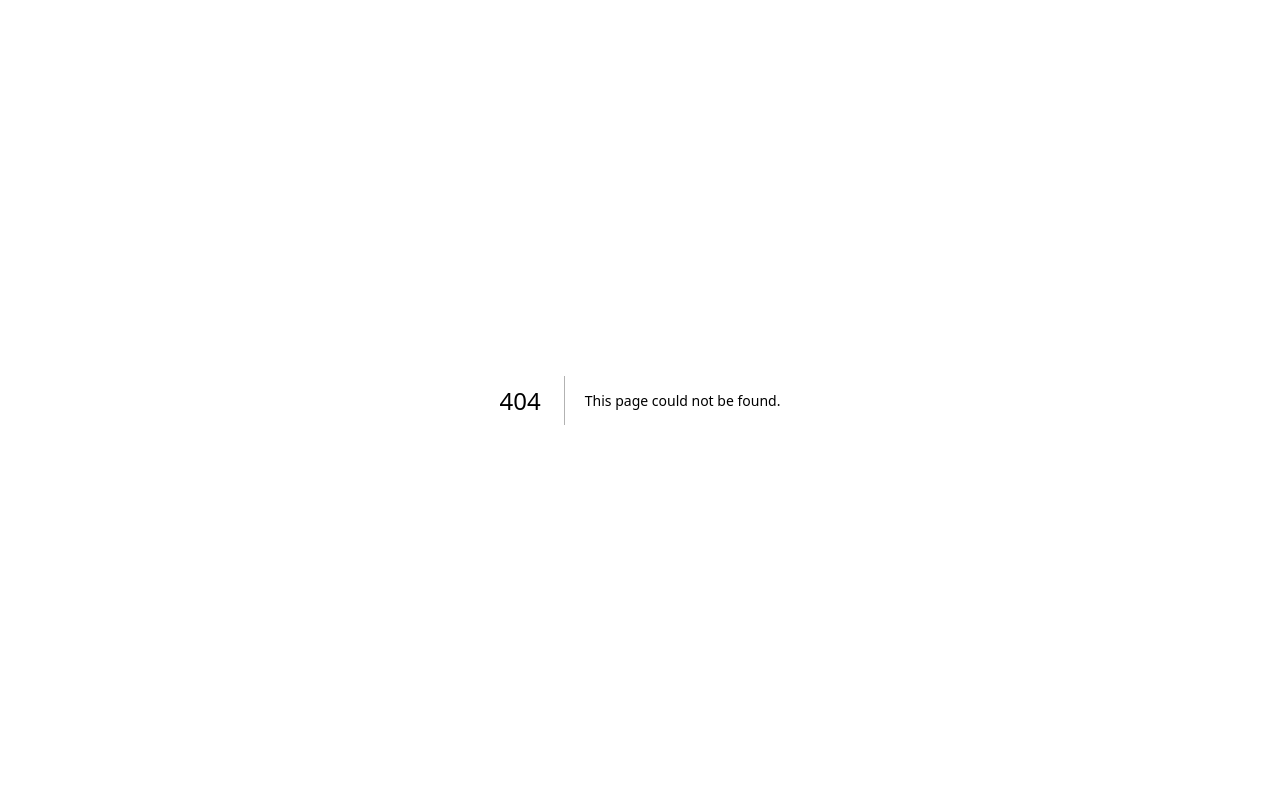
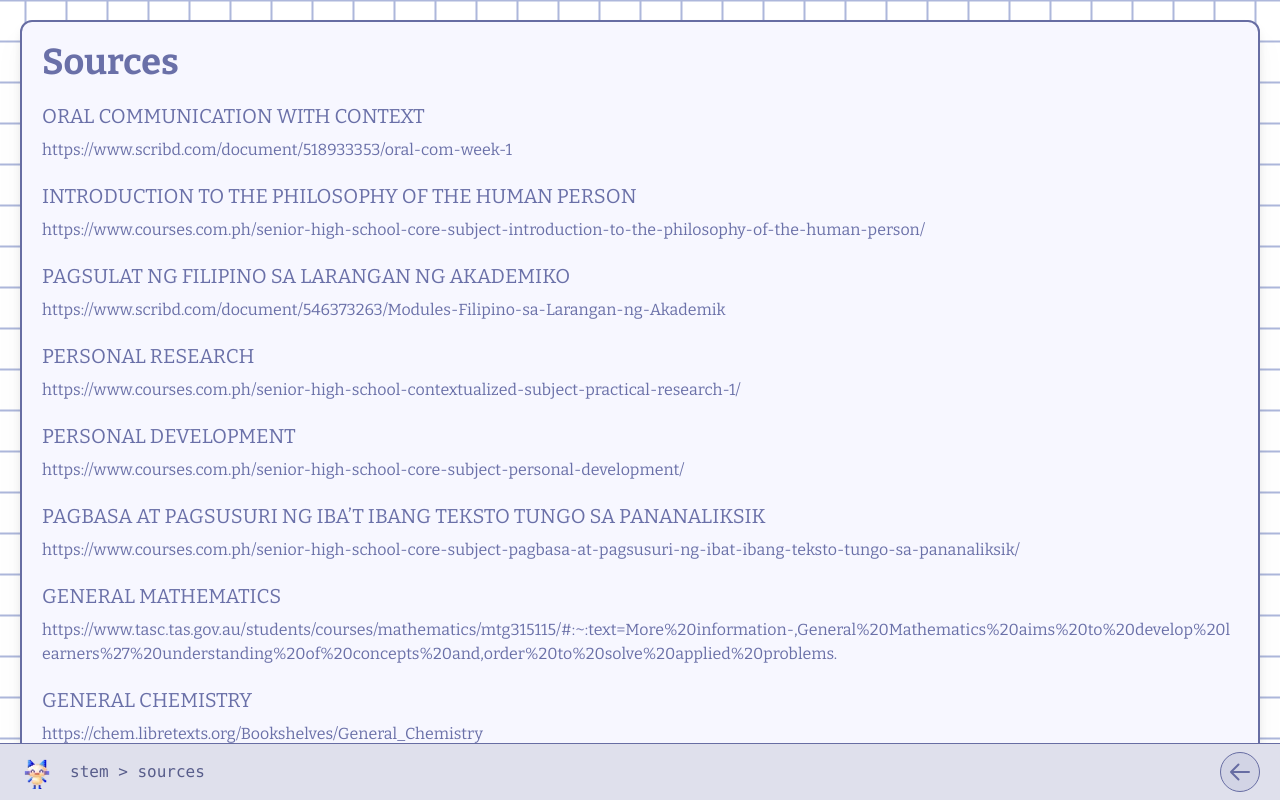
Before and after one commit to carince/stem-website, a Next.js app: page /stem-website/stem/sources in a window 1280 px wide. Before the commit this address had no page. Built offline with nearby package versions, Linux system fonts and the light colour scheme.

Commit message:
about: add suggestion form stem: add sources

```diff
--- /dev/null
+++ b/src/pages/app/form/index.tsx
@@ -0,0 +1,26 @@
+import { PageTransition } from "@/components/animate";
+import { useEffect, useState } from "react";
+
+import Footer from "@/components/Footer";
+import Card from "@/components/Card"
+
+export default function Assessment() {
+    const [quiz, setQuiz] = useState<string>("")
+
+    useEffect(() => {
+        setQuiz(String(localStorage.getItem("stem-quiz")))
+    }, [])
+
+    return (
+        <main
+            className={`h-screen w-screen p-5 pb-20 overflow-scroll`}
+        >
+            <PageTransition className="flex w-full h-full">
+                <Card className="grow">
+                    <iframe src="https://docs.google.com/forms/d/e/1FAIpQLSfL55Bd6in018Lf8YO-hQSbCrFW7kzaQkzd7k0BUa0M2ZG18A/viewform" className="w-full h-full"></iframe>
+                </Card>
+            </PageTransition>
+            <Footer href="/app" text="app / form" />
+        </main>
+    );
+}
--- a/src/pages/app/index.tsx
+++ b/src/pages/app/index.tsx
@@ -1,10 +1,12 @@
 import { animate, stagger } from "framer-motion";
 import { useEffect, useState } from "react";
 import Image from "next/image"
+import { QuestionMarkCircleIcon } from "@heroicons/react/24/solid"
 
 import { PageTransition } from "@/components/animate";
 import Footer from "@/components/Footer";
 import Card from "@/components/Card"
+import Button from "@/components/Button"
 
 export default function AboutAppBlog() {
     const [media, setMedia] = useState<string>("")
@@ -35,8 +37,11 @@ export default function AboutAppBlog() {
                         >
                             About the App!
                         </h1>
-                        <p className="CardDescription space-y-5">
-                            {content}
+                        <p className="CardDescription flex flex-col space-y-5">
+                            {content} <br />
+                            <div className="flex flex-row justify-evenly space-x-5 text-center">
+                                <Button href="/app/form" title="Suggestions" description="Answer our survey form to help us improve our app!" symbol={<QuestionMarkCircleIcon />}/>
+                            </div>
                         </p>
                     </div>
                 </Card>
--- a/src/pages/stem/index.tsx
+++ b/src/pages/stem/index.tsx
@@ -6,7 +6,7 @@ import { PageTransition } from "@/components/animate";
 import Card from "@/components/Card";
 import Footer from "@/components/Footer";
 import Button from "@/components/Button";
-import { QuestionMarkCircleIcon, VideoCameraIcon, ClipboardDocumentListIcon } from "@heroicons/react/24/solid"
+import { QuestionMarkCircleIcon, VideoCameraIcon, ClipboardDocumentListIcon, GlobeAltIcon } from "@heroicons/react/24/solid"
 
 export default function StrandHome() {
     useEffect(() => {
@@ -47,6 +47,12 @@ export default function StrandHome() {
                                 symbol={(<ClipboardDocumentListIcon />)}
                                 description="Watch our strand campaign video!"
                             />
+                            <Button
+                                href="/stem/sources"
+                                title="Sources"
+                                symbol={(<GlobeAltIcon />)}
+                                description="Sources we used for creating the app!"
+                            />
                         </div>
                     </div>
                 </Card>
--- /dev/null
+++ b/src/pages/stem/sources/index.tsx
@@ -0,0 +1,105 @@
+import { PageTransition } from "@/components/animate";
+
+import Footer from "@/components/Footer";
+import Card from "@/components/Card";
+
+const sources: { subject: string, source: string }[] = [
+    {
+        subject: "Oral Communication with Context",
+        source: "https://www.scribd.com/document/518933353/oral-com-week-1"
+    },
+    {
+        subject: "INTRODUCTION TO THE PHILOSOPHY OF THE HUMAN PERSON",
+        source: "https://www.courses.com.ph/senior-high-school-core-subject-introduction-to-the-philosophy-of-the-human-person/"
+    },
+    {
+        subject: "PAGSULAT NG FILIPINO SA LARANGAN NG AKADEMIKO",
+        source: "https://www.scribd.com/document/546373263/Modules-Filipino-sa-Larangan-ng-Akademik"
+    },
+    {
+        subject: "Personal Research",
+        source: "https://www.courses.com.ph/senior-high-school-contextualized-subject-practical-research-1/"
+    },
+    {
+        subject: "Personal Development",
+        source: "https://www.courses.com.ph/senior-high-school-core-subject-personal-development/"
+    },
+    {
+        subject: "Pagbasa at Pagsusuri ng Iba’t Ibang Teksto Tungo sa Pananaliksik",
+        source: "https://www.courses.com.ph/senior-high-school-core-subject-pagbasa-at-pagsusuri-ng-ibat-ibang-teksto-tungo-sa-pananaliksik/"
+    },
+    {
+        subject: "General Mathematics",
+        source: "https://www.tasc.tas.gov.au/students/courses/mathematics/mtg315115/#:~:text=More%20information-,General%20Mathematics%20aims%20to%20develop%20learners%27%20understanding%20of%20concepts%20and,order%20to%20solve%20applied%20problems."
+    },
+    {
+        subject: "General Chemistry",
+        source: "https://chem.libretexts.org/Bookshelves/General_Chemistry"
+    },
+    {
+        subject: "Pre-Calculus",
+        source: "https://www.collinsdictionary.com/dictionary/english/precalculus#:~:text=precalculus%20in%20American%20English&text=1.,of%20study%20leading%20to%20calculus"
+    },
+    {
+        subject: "Physical Education and Health",
+        source: "https://chss.wwu.edu/health-human-development/about-peh#:~:text=Physical%20Education%20and%20Health%20(PEH,Effective%20Teachers%2C%20Compassionate%20People"
+    },
+    {
+        subject: "General Physics",
+        source: "https://www.metrostate.edu/academics/courses/phys-111#:~:text=General%20Physics%20is%20designed%20for,%2C%20heat%2C%20and%20wave%20motion."
+    },
+    {
+        subject: "English For Academic and Professional Purposes",
+        source: "https://www.scribd.com/document/526928146/LESSON-COVERAGE-FOR-EAPP"
+    },
+    {
+        subject: "Reading and Writing Skills",
+        source: "https://www.studocu.com/ph/document/university-of-mindanao/bs-mathematics/shs-core-reading-and-writing-cg/12597900"
+    },
+    {
+        subject: "Inquiries, Investigations, and Immersion",
+        source: "https://mathbychua.weebly.com/inquiries-investigations-and-immersion.html"
+    },
+    {
+        subject: "Earth Science",
+        source: "https://www.teacherph.com/earth-science-for-stem-quarter-1-module-1/"
+    },
+    {
+        subject: "Understanding Culture, Society, and Politics",
+        source: "https://www.courses.com.ph/senior-high-school-core-subject-understanding-culture-society-and-politics/"
+    },
+    {
+        subject: "Contemporary Philippine Arts from the Region",
+        source: "https://filipinarts.wordpress.com/2017/10/26/featured-content/"
+    }
+]
+
+export default function StrandSubjectBlog() {
+    return (
+        <main
+            className={`h-screen w-screen p-5 pb-20 overflow-scroll text-wrap`}
+        >
+            <PageTransition>
+                <Card>
+                    <div className="CardContent flex flex-col space-y-5 p-5">
+                        <div
+                            className="CardTitle font-bold text-4xl"
+                        >
+                            Sources
+                        </div>
+
+                        {
+                            sources.map((source, index) => (
+                                <div key={index} className="space-y-2 max-w-full">
+                                    <h3 className="text-xl uppercase">{source.subject}</h3>
+                                    <p className="break-words">{source.source}</p>
+                                </div>
+                            ))
+                        }
+                    </div>
+                </Card>
+            </PageTransition>
+            <Footer href="/stem" text="stem > sources" />
+        </main>
+    );
+}
```
